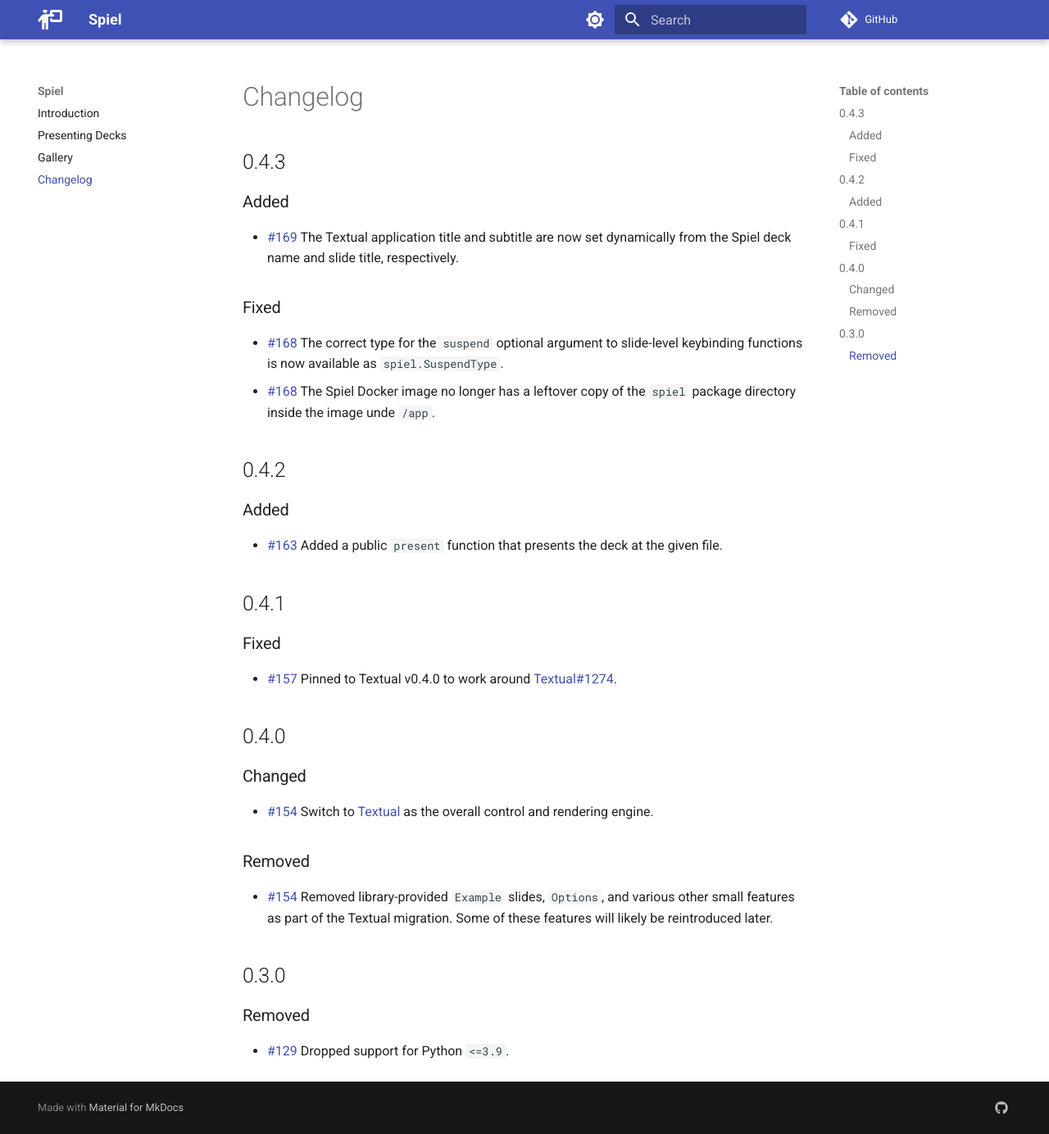
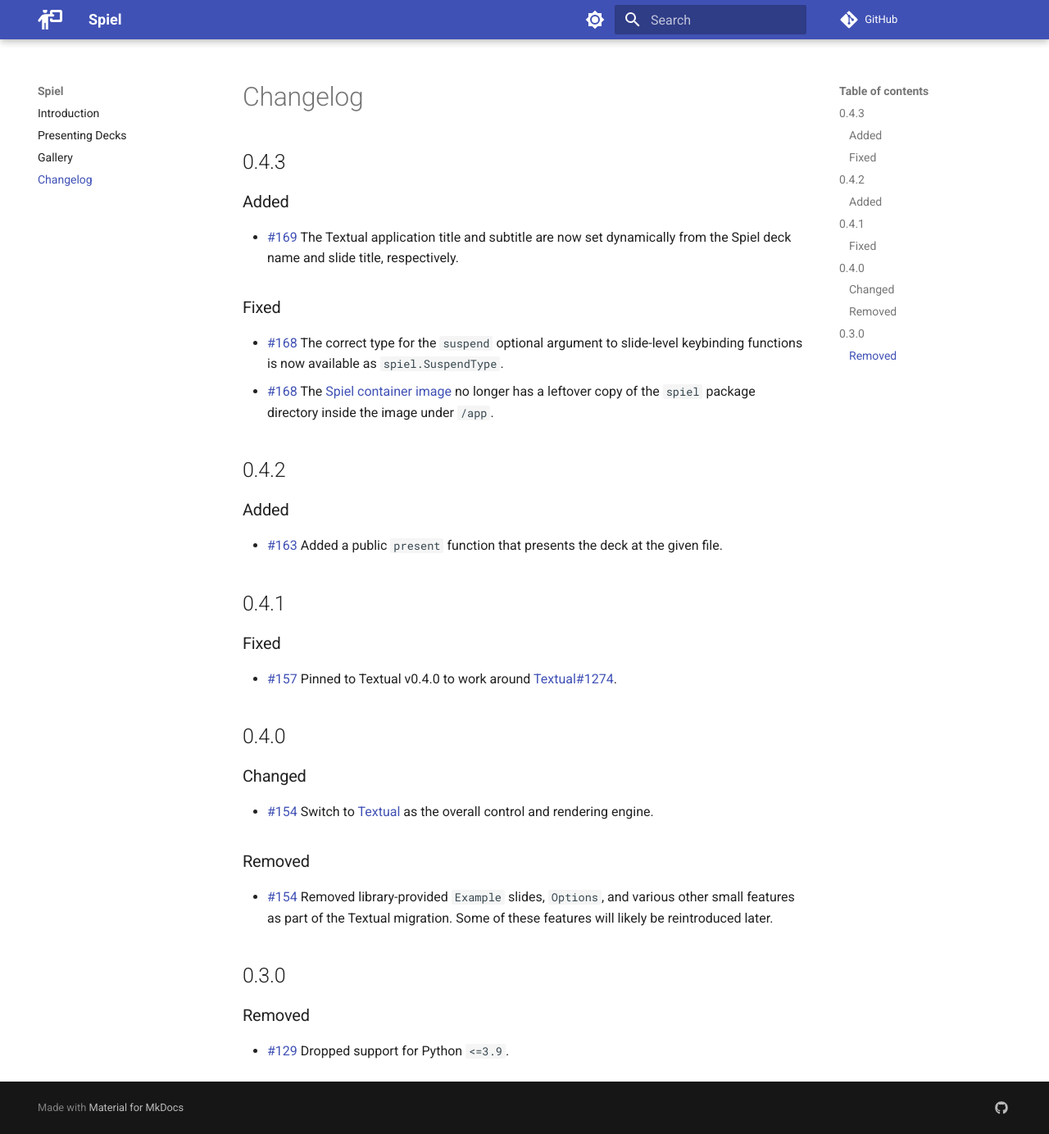
Before and after one commit to JoshKarpel/spiel, an MkDocs documentation site: the page built from docs/changelog.md, in a window 1280 px wide and 1384 px high. Shown: the whole window at 82% size. Built offline with MkDocs 1.6.1 and Material for MkDocs 9.7.7, drawn with Linux system fonts in a browser that asks for light colours; comment, search, counter and statistics services are not loaded.

```diff
--- a/docs/changelog.md
+++ b/docs/changelog.md
@@ -9,7 +9,7 @@
 ### Fixed
 
 - [#168](https://github.com/JoshKarpel/spiel/pull/168) The correct type for the `suspend` optional argument to slide-level keybinding functions is now available as `spiel.SuspendType`.
-- [#168](https://github.com/JoshKarpel/spiel/pull/168) The Spiel Docker image no longer has a leftover copy of the `spiel` package directory inside the image unde `/app`.
+- [#168](https://github.com/JoshKarpel/spiel/pull/168) The [Spiel container image](https://github.com/JoshKarpel/spiel/pkgs/container/spiel) no longer has a leftover copy of the `spiel` package directory inside the image under `/app`.
 
 ## 0.4.2
 
--- a/docs/generate_screenshots.py
+++ b/docs/generate_screenshots.py
@@ -39,7 +39,7 @@ def take_reproducible_screenshot(app: App[object]) -> str:
 
 
 async def auto_pilot(pilot: Pilot, name: str, keys: Iterable[str]) -> None:
-    await pilot.press(*intersperse("wait:100", keys))
+    await pilot.press(*intersperse("wait:100", keys), "wait:100")
 
     (ASSETS_DIR / name).with_suffix(".svg").write_text(take_reproducible_screenshot(pilot.app))
 
```
